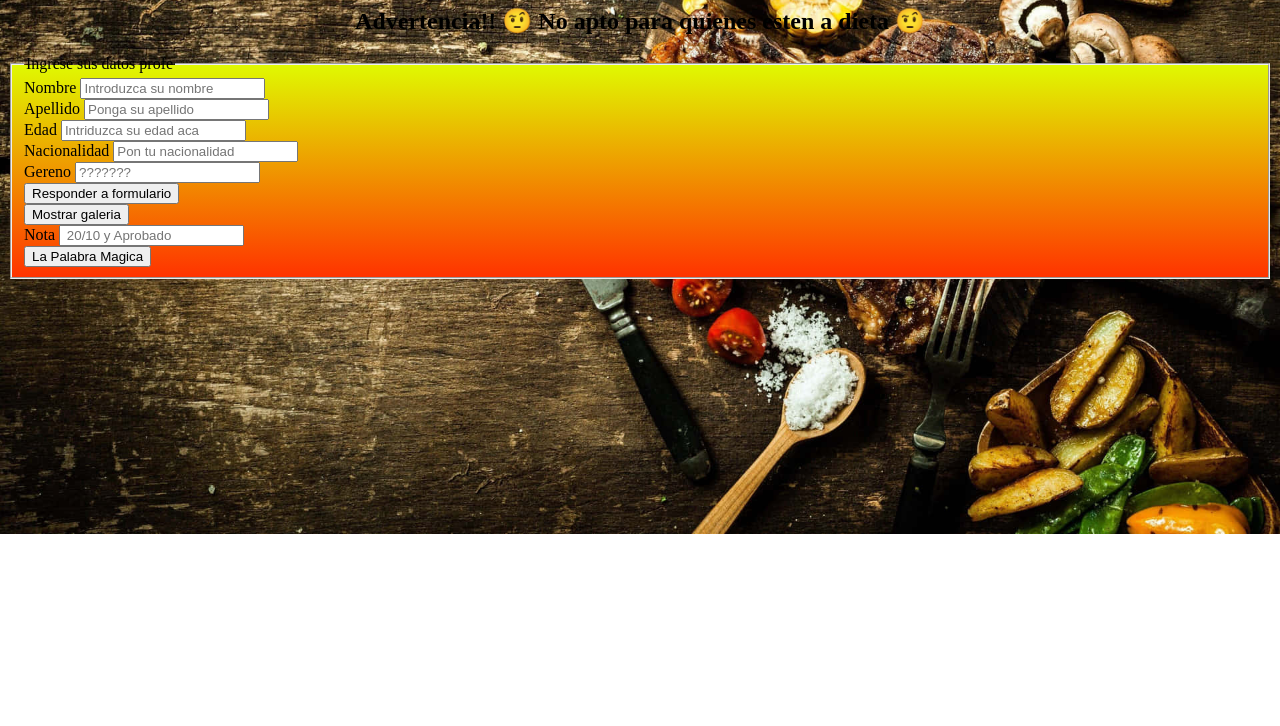
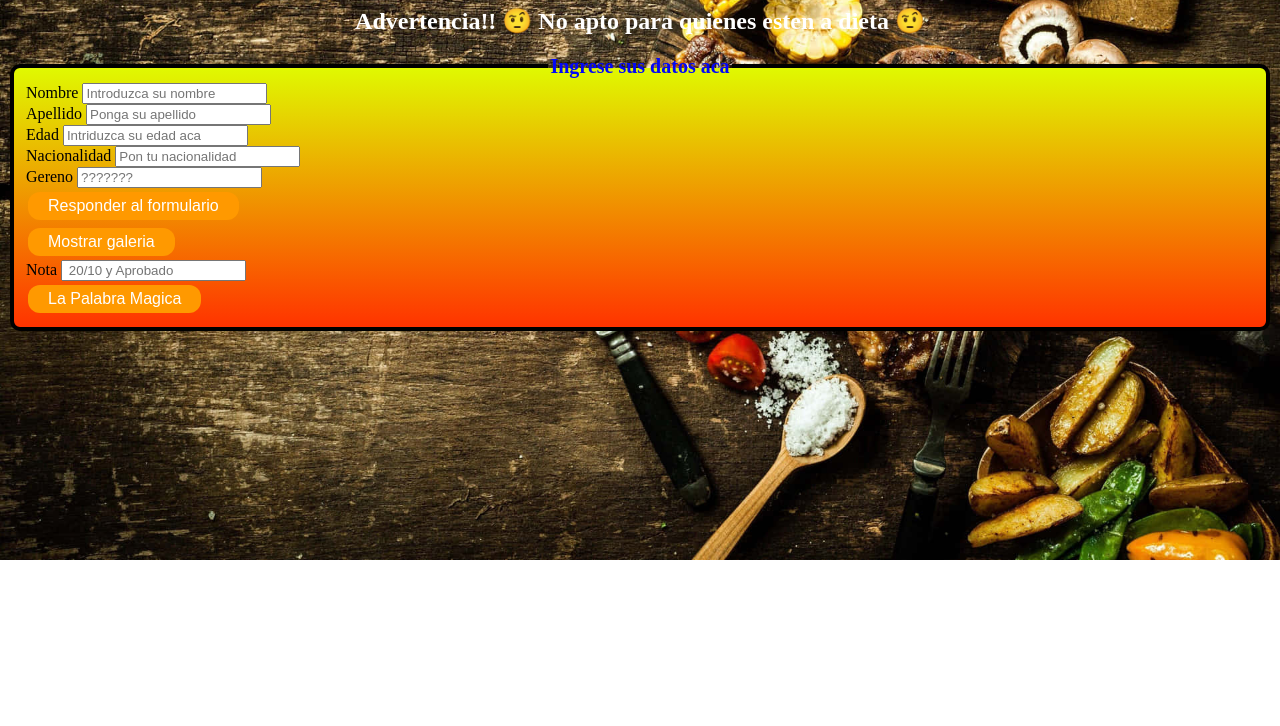
Before and after one commit to lucas-cucho-de-la-cruz/Pagina-de-comida, a plain HTML site: page comida.html in a window 1280 px wide. Shown: the part 74-800 px from the top of the page. Drawn offline with Linux system fonts and the light colour scheme.

Commit message:
ordena un poco el codigo, ajuste la galeria e hice una transicion en el "hover"

```diff
--- a/comida.html
+++ b/comida.html
@@ -10,14 +10,13 @@
     <h1>
         <span>🥟</span><span id="titulo"> Hablemos de comida </span><span>🍕</span>
     </h1>
-    <h2>
+    <h2 id="subtitulo">
         Advertencia!! 🤨 No apto para quienes esten a dieta 🤨
     </h2>
     <fieldset id="color">
-        <legend>Ingrese sus datos profe</legend>
+        <legend id="arriba">Ingrese sus datos aca</legend>
         <label for="nombre"> Nombre </label>
-        <input type="text" id="nombre" name="nombre"
-        placeholder="Introduzca su nombre"><br>
+        <input type="text" id="nombre" name="nombre" placeholder="Introduzca su nombre"><br>
         <label for="apellido"> Apellido </label>
         <input type="text" id="apellido" name="apellido" placeholder="Ponga su apellido"><br>
         <label for="edad"> Edad </label>
@@ -26,7 +25,7 @@
         <input type="nacionalidad" id="nacionalidad" name="nacionalidad" placeholder="Pon tu nacionalidad"><br>
         <label for="genero"> Gereno</label>
         <input type="genero" id="genero" name="genero" placeholder="???????"><br>
-            <button id="mostrarformulario"> Responder a formulario </button><br>
+            <button id="mostrarformulario" class="botones"> Responder al formulario </button><br>
     <div id="formulario" class="oculto">
         <form>
             <label for="comidafavorita"> ¿¿¿Cual de las siguientes imagenes es tu comida favorita???</label>
@@ -37,16 +36,16 @@
                 <option value="choripan"> Choripan </option>
                 <option value="empanadas"> Empanadas </option>
             </select>
-            <button type="button" id="verreceta"> Ver la receta </button>
+            <button type="button" id="verreceta" class="botones"> Ver la receta </button>
         </form>
         <div id="resultadoreceta" class="ocultos"></div>
     </div>
-    <button id="mostrargaleria"> Mostrar galeria </button>
+    <button id="mostrargaleria" class="botones"> Mostrar galeria </button>
     <div id="galeria" class="oculto">
     <img src="imagenes/descarga empanada.jpg" alt="Docena de empanadas">
     <img src="imagenes/chan.jpg" alt="Pan">
     <img src="imagenes/descarga.jpg" alt="Pan 2">
-    <img src="imagenes/gifpizza.jpg" alt="Comiendo pizza">
+    <img src="imagenes/pizzas.jpg" alt="Comiendo pizza">
     <img src="imagenes/lalalal.jpg" alt="Pizza">
     <img src="imagenes/pancito.jpg" alt="Rebanada de pan">
     <img src="imagenes/pizzas.jpg" alt="Comiendo pizza 2">
@@ -56,7 +55,7 @@
     </div><br>
     <label for="nota"> Nota</label>
     <input type="nota" id="nota" name="nota" placeholder=" 20/10 y Aprobado"><br>
-    <button id="botonmagico"> La Palabra Magica </button>
+    <button id="botonmagico" class="botones"> La Palabra Magica </button>
     </fieldset>
     <script src="java.js"></script>
 </body>
--- a/detalle.css
+++ b/detalle.css
@@ -10,9 +10,18 @@ h1{
 }
 h2{
     text-align: center;
+    color: white;
+}
+#arriba{
+    text-align: center;
+    font-size: 20px;
+    font-weight: bold;
+    color: #0307f7;
 }
 #color{
     background: linear-gradient(#e0f901, #ff3300);
+    border: 4px solid black;
+    border-radius: 10px;
 }
 #titulo{
     background: linear-gradient(#e0f901, #ff3300);
@@ -21,7 +30,8 @@ h2{
     -webkit-text-fill-color: transparent
 }
 #galeria{
-    margin-top: 20px;
+    margin-top: 5px;
+    text-align: center;
 }
 #galeria img{
     width: 200px;
@@ -39,3 +49,21 @@ h2{
     font-weight: bold;
     color: white;
 }
+.botones{
+    background-color: #f90;
+    color: white;
+    border: none;
+    padding: 5px 20px;
+    text-align: center;
+    text-decoration: none;
+    display: inline-block;
+    font-size: 16px;
+    margin: 4px 2px;
+    cursor: pointer;
+    border-radius: 12px;
+    transition: all 0.5s ease, color 0.5s ease;
+}
+.botones:hover{
+    background: #f00;
+    color: #000;
+}
--- a/java.js
+++ b/java.js
@@ -50,7 +50,7 @@ const formulario = document.getElementById("formulario");
 botonFormulario.addEventListener("click", function(){
     formulario.classList.toggle("oculto");
     if (formulario.classList.contains("oculto")){
-        botonFormulario.textContent = "RESPONDER PREGUNTAS";
+        botonFormulario.textContent = "Responder al Preguntas";
     }
     else{
         botonFormulario.textContent = "Ocultar Formulario";
```
